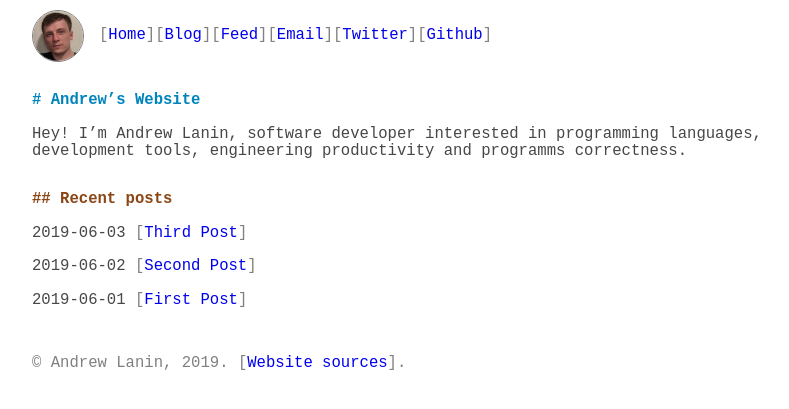
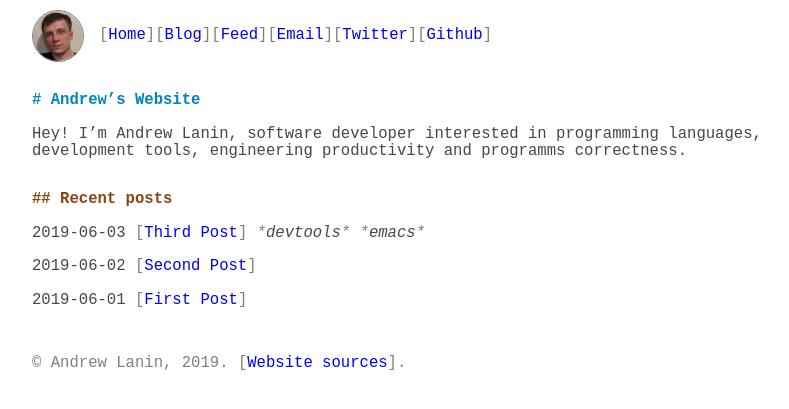
Before and after one commit to andrewlanin/lanin.dev, a Jekyll site: the page built from b/index.md, in a window 1280 px wide. Shown: the top 409 px of the page, without its empty margins (188-977 px from the left). Built offline with Jekyll 4.4.1, drawn with Linux system fonts in a browser that asks for light colours.

Commit message:
Display post tags on index page.

```diff
--- a/b/index.md
+++ b/b/index.md
@@ -10,5 +10,5 @@ Hey! I'm Andrew Lanin, software developer interested in programming languages, d
 ## Recent posts
 
 {% for post in site.posts limit: 5 %}
-{{ post.date | date: '%Y-%m-%d' }} [{{ post.title }}]({{ post.url }})
+{{ post.date | date: '%Y-%m-%d' }} [{{ post.title }}]({{ post.url }}) {% for tag in post.tags %}*{{ tag }}* {% endfor %}
 {% endfor %}
```
